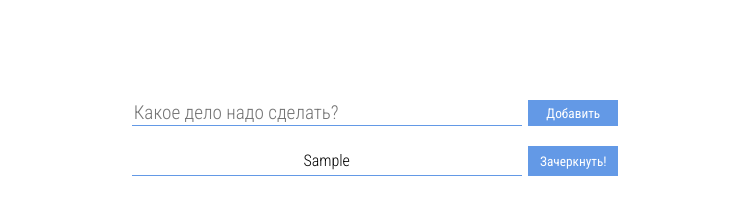
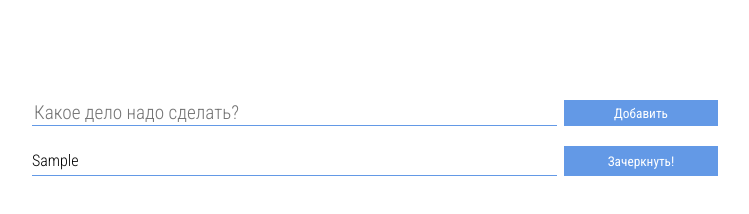
Before and after one commit to kostya-ru/ToDoList, a plain HTML site: page index.html in a window 1280 px wide. Both pictures are taken after typing "Sample" into the empty fields and a click on the button "Добавить". Shown: the whole page, without its empty margins (265-1014 px from the left). Drawn offline with Linux system fonts and the light colour scheme.

Commit message:
подправил стили и внешний вид в общем

```diff
--- a/script.js
+++ b/script.js
@@ -1,3 +1,4 @@
+
 "use strict";
 
 window.addEventListener('DOMContentLoaded', function () {
--- a/style.css
+++ b/style.css
@@ -5,7 +5,8 @@
 }
 
 .container {
-    width: 500px;
+    width: 95%;
+    max-width: 700px;
     margin: 100px auto auto;
     /* border: 2px solid black; */
 }
@@ -17,14 +18,14 @@
 }
 
 #inputToDo {
-    width: 78%;
+    width: 75%;
     font-size: 1.2em;
     border: none;
     border-bottom: 1px solid #6399e6;
 }
 
 #add, .deleteToDo {
-    width: 18%;
+    width: 22%;
     border: none;
     color: white;
     background-color: #6399e6;
@@ -38,7 +39,8 @@
 }
 
 .toDoList {
-    width: 500px;
+  width: 100%;
+  max-width: 700px;
 }
 
 .toDoItem{
@@ -49,13 +51,13 @@
     justify-content: space-evenly;
 }
 .toDoName{
-    width: 78%;
-    text-align: center;
+    width: 75%;
+    text-align: left;
     border-bottom: 1px solid #6399e6;
 }
 
 .deleteToDo{
-    width: 18%;
+    width: 22%;
 }
 
 .fade {
```
